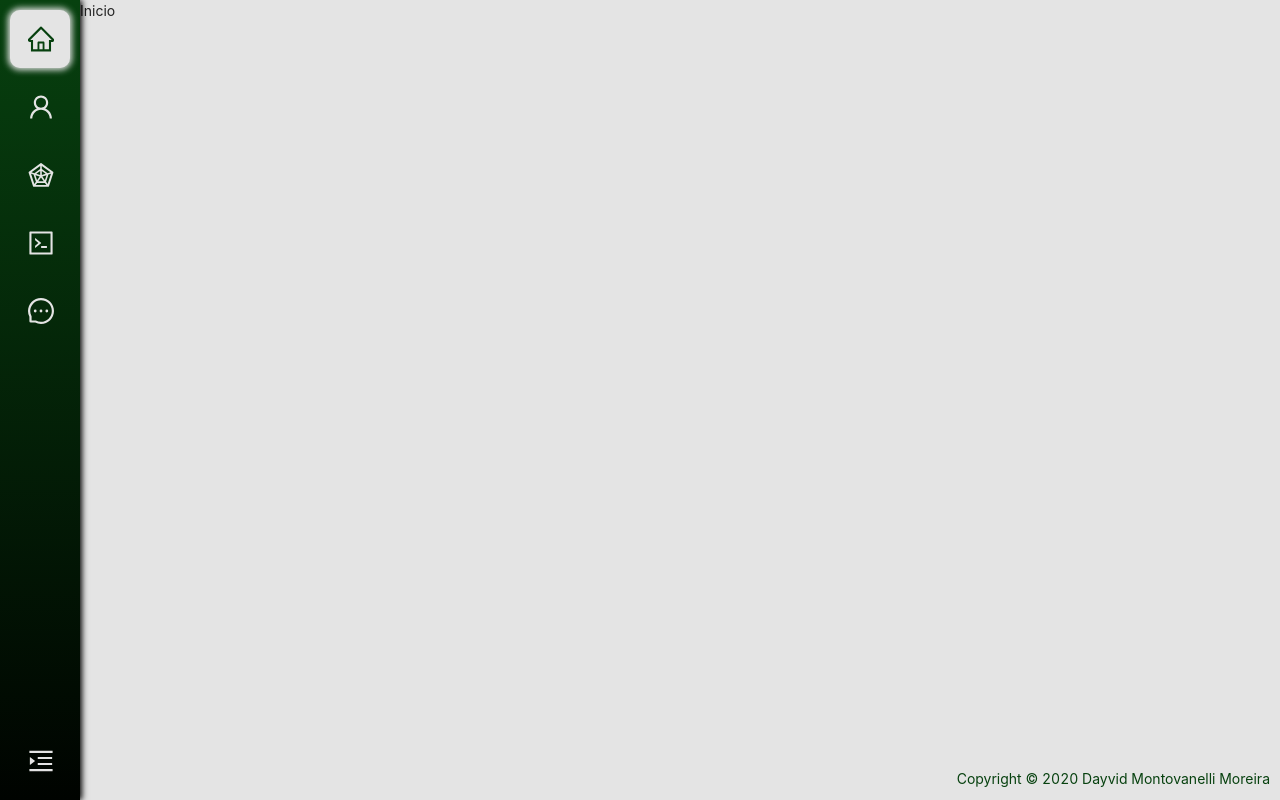
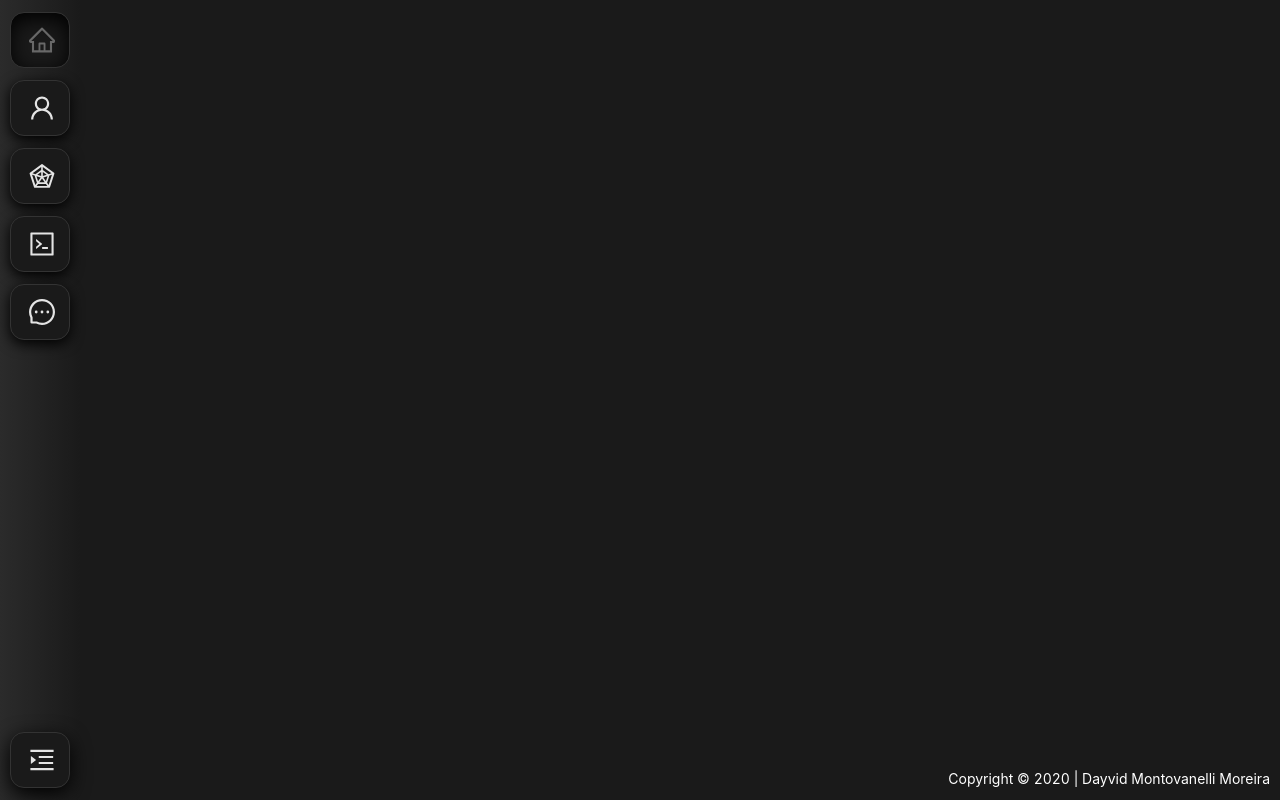
Before and after one commit to dayvidmoreira7/personal-portfolio, a React (Create React App) app: page / in a window 1280 px wide. Built offline with nearby package versions, Linux system fonts and the light colour scheme.

Commit message:
new UI styles

```diff
--- a/src/App.css
+++ b/src/App.css
@@ -4,7 +4,8 @@ html {
 body {
   padding: 0;
   margin: 0;
+  overflow-x: hidden;
 }
 body div:nth-child(1) {
-  background-color: rgb(228, 228, 228);
+  background-color: #1a1a1a;
 }
--- a/src/components/Copyright/index.jsx
+++ b/src/components/Copyright/index.jsx
@@ -4,7 +4,7 @@ import './styles.css';
 const Copyright = () => {
   return (
     <div id="copyright">
-      Copyright © {new Date().getFullYear()} Dayvid Montovanelli Moreira
+      Copyright © {new Date().getFullYear()} | Dayvid Montovanelli Moreira
     </div>
   );
 }
--- a/src/components/Copyright/styles.css
+++ b/src/components/Copyright/styles.css
@@ -3,7 +3,7 @@
   bottom: 0;
   right: 0;
   margin: 10px;
-  color: rgb(7, 65, 15);
+  color: rgb(255, 255, 255);
   font-size: 14px;
 }
 
--- a/src/components/SideBar/index.jsx
+++ b/src/components/SideBar/index.jsx
@@ -1,5 +1,8 @@
 import React, { useState } from 'react';
 import { useHistory } from 'react-router-dom';
+// import {
+
+// } from 'antd';
 import {
   HomeOutlined,
   UserOutlined,
@@ -27,7 +30,6 @@ const SideBar = ({
   const [expanded, setExpanded] = useState(
     localStorage.getItem('menu') === '0' ? false : true
   );
-  console.log(expanded);
   return (
     <div id="sidebar">
       <nav className={`${expanded && 'expanded'}`}>
@@ -38,9 +40,14 @@ const SideBar = ({
                 name,
                 value,
                 path,
-                icon
+                icon,
               }) => (
-                <li className={activeTab === value && 'active'} onClick={() => history.push(path)}>
+                <li
+                  title={!expanded && name}
+                  className={activeTab === value ? 'active' : ''}
+                  onClick={() => history.push(path)}
+                  key={value}
+                >
                   {icon}
                   <span className="nav-label">{name}</span>
                 </li>
--- a/src/components/SideBar/styles.css
+++ b/src/components/SideBar/styles.css
@@ -3,13 +3,9 @@
   left: 0;
   width: 80px;
   height: 100vh;
-  background-image: -webkit-linear-gradient(rgb(7, 65, 15), rgb(0, 3, 0));
-  transition: .6s;
+  background-image: -webkit-linear-gradient(right ,#1a1a1a, #2b2b2b);
+  transition: .7s;
   z-index: 100;
-  box-shadow: 2px 0px 6px black;
-}
-#sidebar nav.expanded {
-  width: 220px;
 }
 #sidebar nav ul {
   display: flex;
@@ -24,55 +20,52 @@
 }
 #sidebar nav ul li {
   list-style: none;
+  background-color: #1a1a1a;
   display: flex;
   align-items: center;
   cursor: pointer;
-  padding: 16px 17.5px;
-  margin: 10px 10px;
-  border-radius: 10px;
-  transition: .6s;
-}
-#sidebar nav ul li.active {
-  box-shadow: 0px 0px 6px 2px rgb(228, 228, 228);
-  background-color: rgb(228, 228, 228);
-}
-#sidebar nav:hover ul li:hover {
-  box-shadow: 0px 0px 6px 2px rgb(228, 228, 228);
-  background-color: rgb(228, 228, 228);
+  padding: 14px 17.5px;
+  margin: 12px 10px;
+  border: 1px solid rgb(51, 51, 51);
+  border-radius: 14px;
+  box-shadow: 0px 4px 14px 0px black;
+  transition: .2s;
 }
 #sidebar nav ul li svg {
   fill: rgb(228, 228, 228);
   font-size: 26px;
-  transition: .6s;
-}
-#sidebar nav ul li.active svg {
-  fill: rgb(7, 65, 15);
-}
-#sidebar nav:hover ul li:hover svg {
-  fill: rgb(7, 65, 15);
+  transition: .3s;
 }
 #sidebar nav ul li .nav-label {
   color: rgb(228, 228, 228);
-  font-size: 14px;
+  font-size: 16px;
   opacity: 0;
-  transition: .4s ease-in-out;
+  transition: .3s ease-in-out;
   margin-left: 30px;
-  transform: translateX(-60px);
+  transform: translateX(-60px) rotateY(90deg);
+}
+
+#sidebar nav ul li.active {
+  box-shadow: inset 0px 6px 20px 0px black;
+}
+#sidebar nav ul li.active svg {
+  fill: rgb(104, 104, 104);
+}
+#sidebar nav ul li.active .nav-label {
+  color: rgb(146, 146, 146);
+}
+
+#sidebar nav.expanded {
+  width: 220px;
 }
 #sidebar nav.expanded ul li .nav-label {
   opacity: 1;
-  transform: scaleX(1) translateX(0px);
-}
-#sidebar nav ul li.active .nav-label {
-  color: rgb(7, 65, 15);
-}
-#sidebar nav:hover ul li:hover .nav-label {
-  color: rgb(7, 65, 15);
+  transform: translateX(0px) rotateY(0deg);
 }
 
-#sidebar nav:hover ul li.collapse:hover {
-  background-color: rgba(255, 255, 255, 0);
-  box-shadow: none;
+#sidebar nav ul li.collapse {
+  box-shadow: 0px 6px 20px 0px black;
+
 }
 #sidebar nav:hover ul li.collapse:hover svg {
   fill: white;
--- a/src/pages/Home/index.jsx
+++ b/src/pages/Home/index.jsx
@@ -1,4 +1,8 @@
 import React from 'react';
+// import {
+//   Col,
+//   Row,
+// } from 'antd';
 import {
   SideBar,
 } from '../../components';
@@ -7,8 +11,10 @@ import './styles.css';
 const Home = () => {
   return (
     <div id="landing">
-      <SideBar activeTab="inicio" />
-      <span>Inicio</span>
+      <SideBar activeTab="inicio" className="test"/>
+      <div className="landing-content">
+
+      </div>
     </div>
   );
 }
--- a/src/pages/Home/styles.css
+++ b/src/pages/Home/styles.css
@@ -2,4 +2,10 @@
   width: 100vw;
   height: 100vh;
   display: flex;
+  z-index: 10;
+  color: white;
 }
+#landing .landing-content {
+  width: 100%;
+  height: 100%;
+}
--- a/src/pages/Skills/index.jsx
+++ b/src/pages/Skills/index.jsx
@@ -2,13 +2,54 @@ import React from 'react';
 import {
   SideBar,
 } from '../../components';
+// import {
+//   Col,
+//   Row,
+//   Card,
+// } from 'antd';
 import './styles.css';
 
 const Skills = () => {
+  // const chartProps = {
+  //   profissional: {
+  //     options: {
+  //       chart: {
+  //         id: 'skills-chart',
+  //       },
+  //       xaxis: {
+  //         categories: ['ReactJS', 'React-Native', 'NodeJS', 'Javascript', 'Python', 'HTML', 'CSS'],
+  //       },
+  //     },
+  //     series: [
+  //       {
+  //         name: 'Dayvid Moreira',
+  //         data: [65, 60, 55, 70, 20, 80, 65]
+  //       }
+  //     ],
+  //   },
+  //   personal: {
+  //     options: {
+  //       chart: {
+  //         id: 'skills-chart',
+  //       },
+  //       xaxis: {
+  //         categories: ['Extrovertido', 'Amigável', 'Interativo', 'Carismatico', 'Paciente', 'Colaborativo'],
+  //       },
+  //     },
+  //     series: [
+  //       {
+  //         name: 'Dayvid Moreira',
+  //         data: [90, 80, 90, 100, 70, 80]
+  //       }
+  //     ],
+  //   }
+  // };
   return (
     <div id="skills">
       <SideBar activeTab="habilidades" />
-      <span>Habilidades</span>
+      <div className="skills-container">
+        <span>Habilidades</span>
+      </div>
     </div>
   );
 }
--- a/src/pages/Skills/styles.css
+++ b/src/pages/Skills/styles.css
@@ -3,3 +3,10 @@
   height: 100vh;
   display: flex;
 }
+#skills .skills-container {
+  width: 100%;
+  height: 100%;
+  display: flex;
+  align-items: center;
+  justify-content: center;
+}
```
Also changed, not shown: src/util/index.js (added, +32 -0 lines), public/images/landing-background.jpg (added), public/images/profile.jpg (added).
